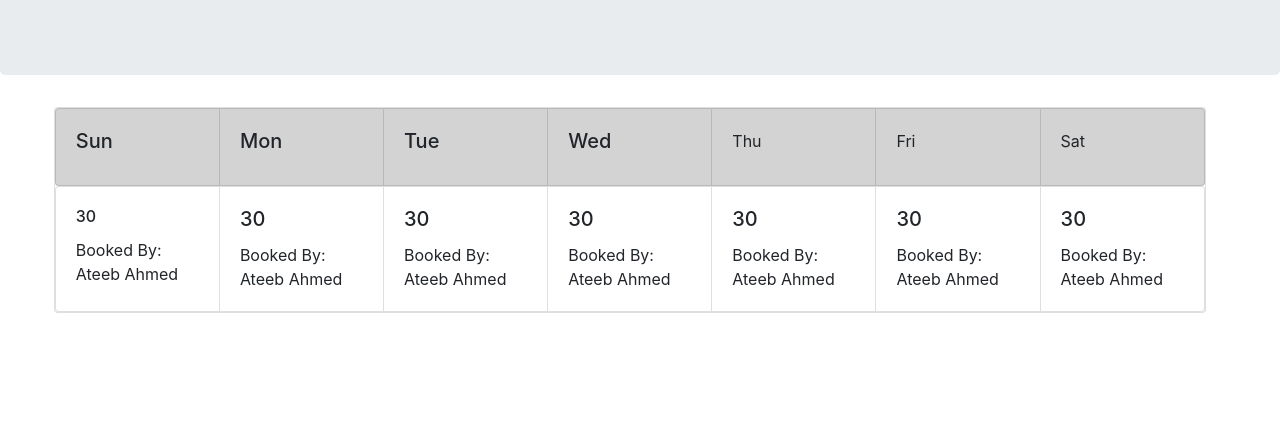
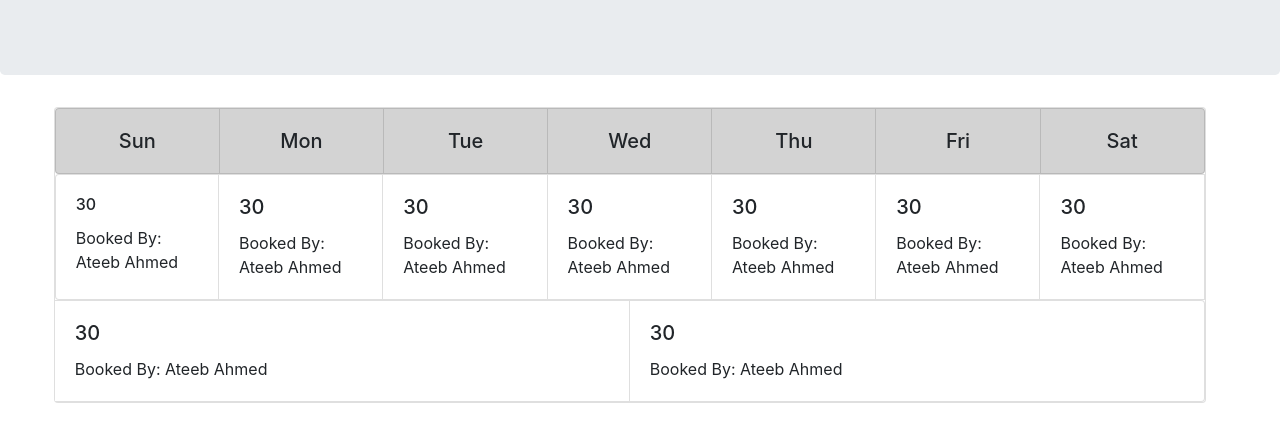
Before and after one commit to Ateeb123/reservation-calendar-client, a website: page Calendar_Client/index.html in a window 1280 px wide. Shown: the part 153-594 px from the top of the page. Drawn offline with nearby package versions, Linux system fonts and the light colour scheme.

Commit message:
Calendar Skeleton completed
Calendar Skeleton completed

```diff
--- a/Calendar_Client/index.html
+++ b/Calendar_Client/index.html
@@ -16,83 +16,96 @@
         <hr />
         <!-- Optional JavaScript -->
     </div>
-    <div class="card" style="width: 90%; margin-left: 4.2%;">
+
+    <div class="card" style="width: 90%; margin-left: 4.2%; ">
         <div class="card-group" >
-            <div class="card" style="background-color: lightgrey;">
+            <div class="card" style="background-color: lightgrey; align-items: center;">
                 <div class="card-body">
                   <h5 class="card-text">Sun</h5>
                 </div>
               </div>
-              <div class="card" style="background-color: lightgrey;">
+              <div class="card" style="background-color: lightgrey; align-items: center;">
                 <div class="card-body">
                     <h5 class="card-text">Mon</h5>
                 </div>
               </div>
-              <div class="card" style="background-color: lightgrey;">
+              <div class="card" style="background-color: lightgrey; align-items: center;">
                 <div class="card-body">
                     <h5 class="card-text">Tue</h5>
                 </div>
               </div>
-              <div class="card" style="background-color: lightgrey;">
+              <div class="card" style="background-color: lightgrey; align-items: center;">
                 <div class="card-body">
                     <h5 class="card-text">Wed</h5>
                 </div>
               </div>
-              <div class="card" style="background-color: lightgrey;">
+              <div class="card" style="background-color: lightgrey; align-items: center;">
                 <div class="card-body">
-                    <p class="card-title">Thu</p>
+                    <h5 class="card-text">Thu</h5>
                 </div>
               </div>
-              <div class="card" style="background-color: lightgrey;">
+              <div class="card" style="background-color: lightgrey; align-items: center;">
                 <div class="card-body">
-                    <p class="card-title">Fri</p>
+                    <h5 class="card-text">Fri</h5>
                 </div>
               </div>
-              <div class="card" style="background-color: lightgrey;">
+              <div class="card" style="background-color: lightgrey; align-items: center;">
                 <div class="card-body">
-                  <p class="card-title">Sat</p>
+                    <h5 class="card-text">Sat</h5>
                 </div>
               </div>
           </div>
 
-        <div class="card-group">
-            <div class="card">
-              <div class="card-body">
+        <div class="card-group border-primary" style="display: flex; flex-wrap: wrap;">
+            <div class="card" style="flex: 1 0 13%;">
+                <div class="card-body">
                 <h6 class="card-title">30</h6>
-                <p class="card-text">Booked By: Ateeb Ahmed</p>
+                <p class="card-text">Booked By: Ateeb Ahmed </p>
               </div>
             </div>
-            <div class="card">
-              <div class="card-body">
+            <div class="card" style="flex: 1 0 13%;">
+                <div class="card-body">
                 <h5 class="card-title">30</h5>
                 <p class="card-text">Booked By: Ateeb Ahmed</p>
               </div>
             </div>
-            <div class="card">
-              <div class="card-body">
+            <div class="card" style="flex: 1 0 13%;">
+                <div class="card-body">
                 <h5 class="card-title">30</h5>
                 <p class="card-text">Booked By: Ateeb Ahmed</p>
               </div>
             </div>
-            <div class="card">
+            <div class="card" style="flex: 1 0 13%;">
                 <div class="card-body">
                     <h5 class="card-title">30</h5>
                     <p class="card-text">Booked By: Ateeb Ahmed</p>
                 </div>
               </div>
-              <div class="card">
+              <div class="card" style="flex: 1 0 13%;">
                 <div class="card-body">
                     <h5 class="card-title">30</h5>
                     <p class="card-text">Booked By: Ateeb Ahmed</p>
                 </div>
               </div>
-              <div class="card">
+              <div class="card" style="flex: 1 0 13%;">
                 <div class="card-body">
                     <h5 class="card-title">30</h5>
                     <p class="card-text">Booked By: Ateeb Ahmed</p>
                 </div>
               </div>
-              <div class="card">
+              <div class="card" style="flex: 1 0 13%;">
+                <div class="card-body">
+                    <h5 class="card-title">30</h5>
+                    <p class="card-text">Booked By: Ateeb Ahmed</p>
+                </div>
+              </div>
+              <div class="card" style="flex: 1 0 13%;">
+                <div class="card-body">
+                    <h5 class="card-title">30</h5>
+                    <p class="card-text">Booked By: Ateeb Ahmed</p>
+                </div>
+              </div>
+              <div class="card" style="flex: 1 0 13%;">
                 <div class="card-body">
                     <h5 class="card-title">30</h5>
                     <p class="card-text">Booked By: Ateeb Ahmed</p>
```
